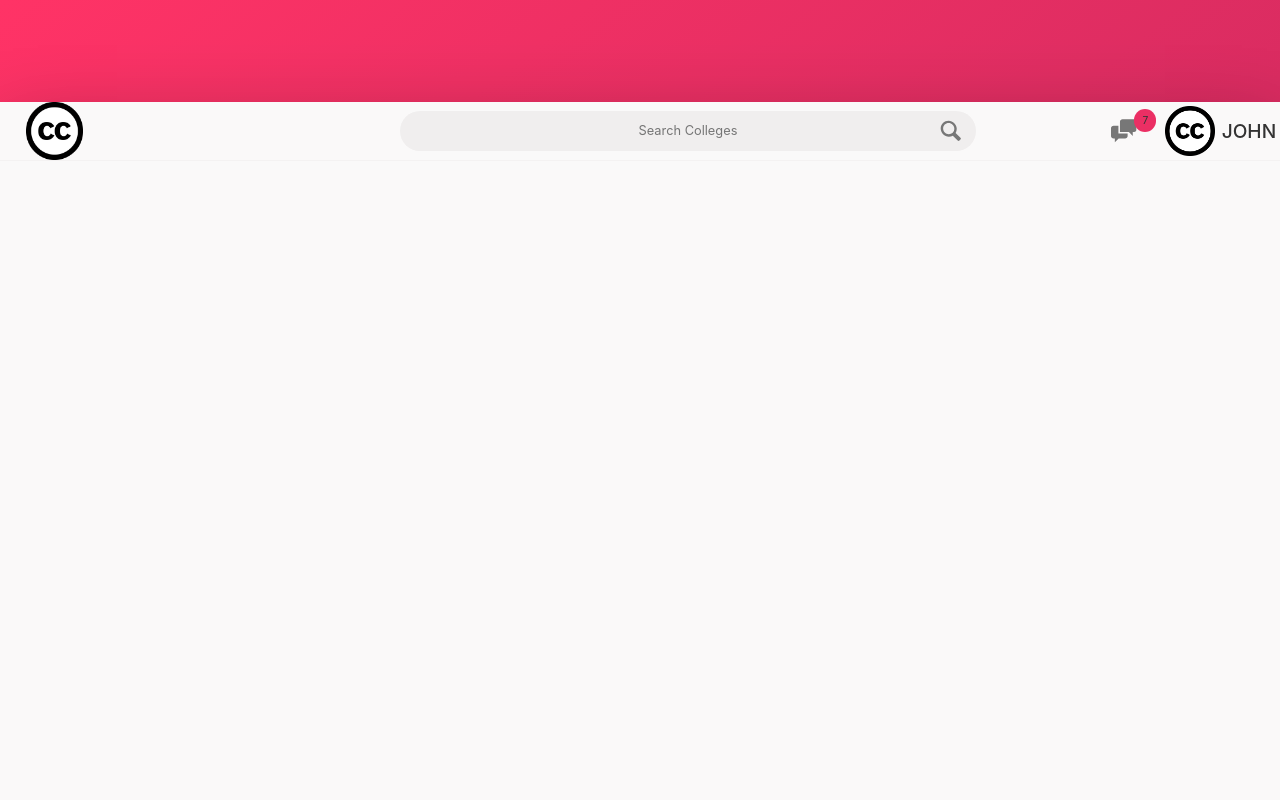
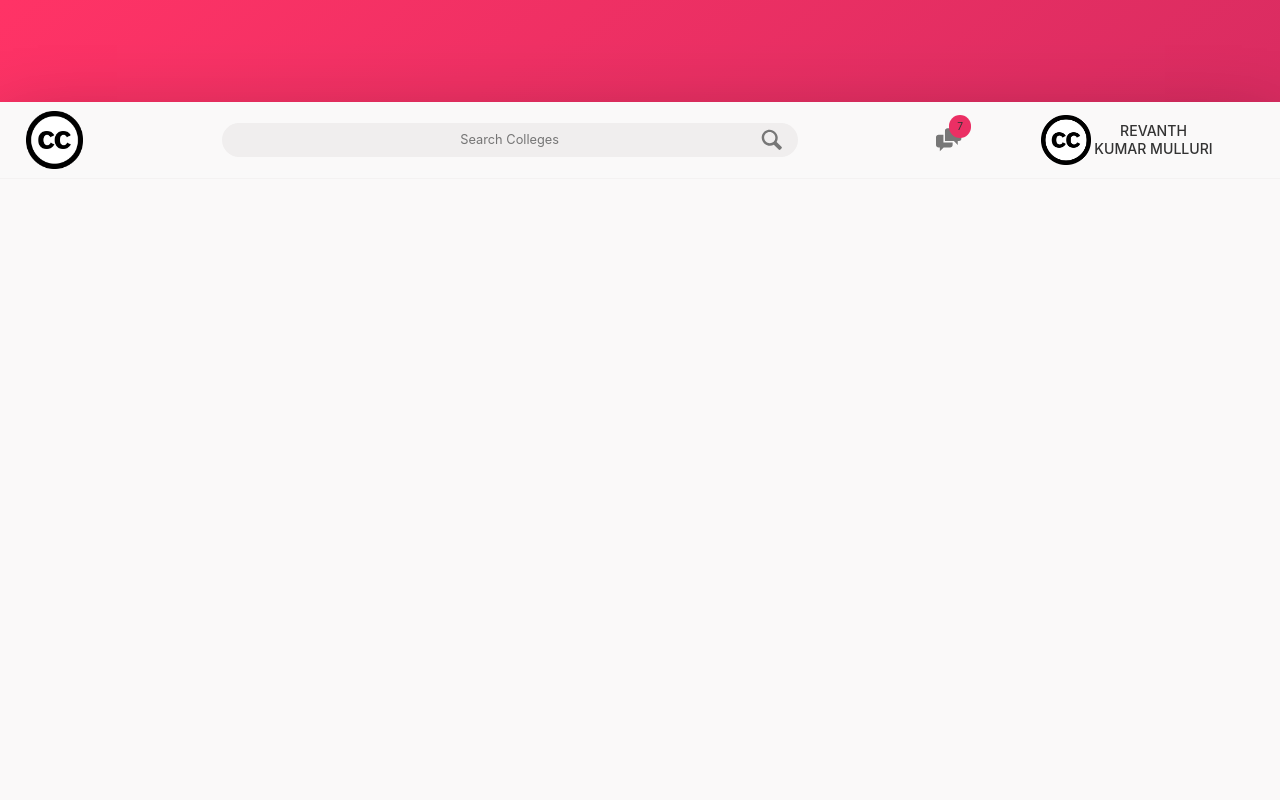
Before and after one commit to RevanthKumarMulluri/CanadaColleges, a React (Create React App) app: page / in a window 1280 px wide. Shown: the top 800 px of the page. Built offline with nearby package versions, Linux system fonts and the light colour scheme.

Commit message:
updated theme

```diff
--- a/src/App.module.scss
+++ b/src/App.module.scss
@@ -5,7 +5,7 @@
   text-align: center;
   font-weight: 400;
   width:100%;
-  line-height: 1.7;
+  line-height: 1.3;
   color:$color-grey-dark-1;
 }
 
--- a/src/containers/navbar/Navbar.js
+++ b/src/containers/navbar/Navbar.js
@@ -78,17 +78,17 @@ const Navbar = () => {
                 </button>
             </form>
             <nav className={classes.user_nav}>
-                <div className={classes.user_nav_icon_box_1}>
+                <div className={classes.user_nav_icon_box}>
                     <svg className={classes.user_nav_icon}>
                         <use xlinkHref={icon + '#icon-chat'}> </use>
                     </svg>
                     <span className={classes.user_nav_notifications}>7</span>
                 </div>
-                <div className={classes.user_nav_icon_box_2}>
+                <div className={classes.user_nav_icon_box}>
                     <div className={classes.user_nav_user}>
                         <img src={logo} alt="userPhoto" className={classes.user_nav_userphoto} />
                     </div>
-                    <span className={classes.user_nav_username}>John</span>
+                    <span className={classes.user_nav_username}>Revanth Kumar Mulluri</span>
                 </div>
             </nav>
         </header>
--- a/src/containers/navbar/Navbar.module.scss
+++ b/src/containers/navbar/Navbar.module.scss
@@ -70,53 +70,44 @@
     height: 50px;
 }
 
-.user_nav_icon_box_1{
+.user_nav_icon_box {
     display: flex;
     align-items: center;
-    margin:1rem 2rem;
-    position: absolute;
-    padding: 1.2rem;
-    right: 8rem;
+    justify-content: center;
+    align-self: stretch;
     border-radius: 5%;
+    padding: 1rem;
+    margin-right: 1.5rem;
     &:hover {
         background-color: $color-grey-light-3;
         cursor: pointer;
     }
+}
 
-}
+
 
 .user_nav_notifications{
     background-color: $color-primary;
     font-size: .8rem;
     height: 1.75rem;
     width: 1.75rem;
-    padding: 0.2rem;
     border-radius: 100%;
+    display: flex;
+    align-items: center;
+    justify-content: center;
     position: absolute;
-    top: 0.5rem;
-    left: 3rem;
+    top:1rem;
+    left:2rem;
 }
 
-.user_nav_icon_box_2{
-    display: flex;
-    align-items: center;
-    margin:1rem 2rem;
-    position: absolute;
-    padding: .3rem;
-    right: -2rem;
-    border-radius: 5%;
-    &:hover {
-        background-color: $color-grey-light-3;
-        cursor: pointer;
-    }
 
-}
 
 .user_nav_username{
     text-transform: uppercase;
-    font-size: 1.5rem;
+    font-size: 1.1rem;
     font-weight: 500;
-    margin-left: .5rem;
+    margin-left: .2rem;
+    flex: 0 0 50%;
 }
 
 
```
